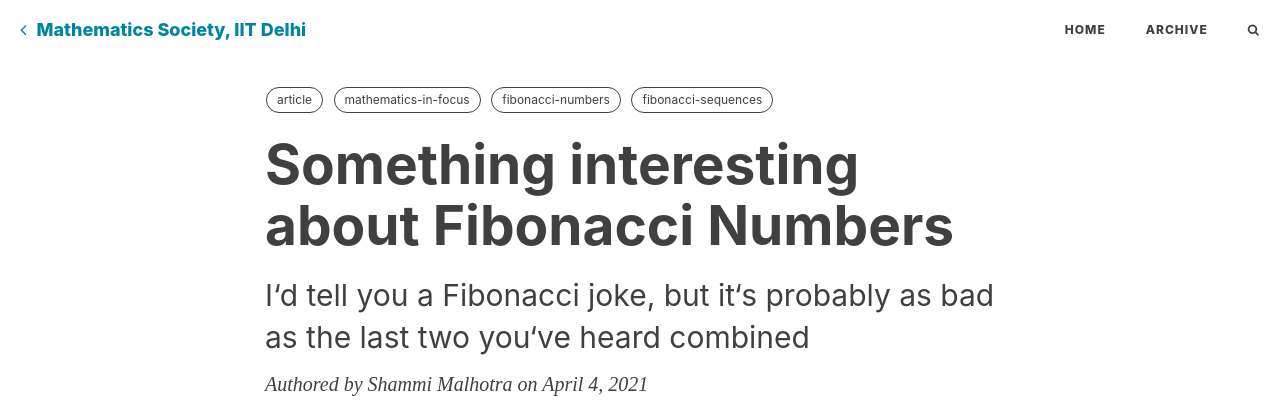
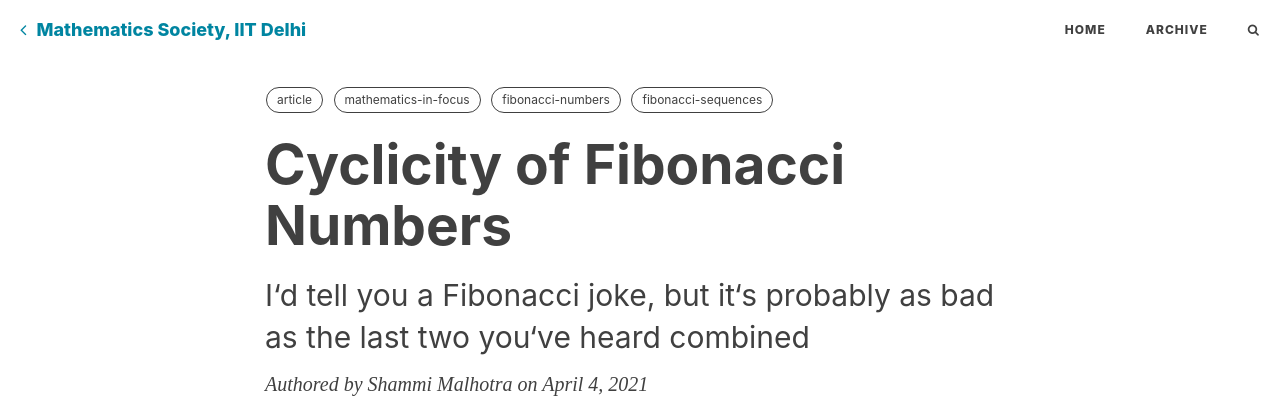
Before and after one commit to mathsociitd/blog, a Jekyll site: the page built from _posts/2021-04-04-fibonacci.md, in a window 1280 px wide and 900 px high, cut to the strip 0-411 px from the top of the window. Built offline with Jekyll 4.4.1, drawn with Linux system fonts in a browser that asks for light colours; nearby versions of some CDN libraries; comment, search, counter and statistics services are not loaded.

Commit message:
change in title

```diff
--- a/_posts/2021-04-04-fibonacci.md
+++ b/_posts/2021-04-04-fibonacci.md
@@ -1,5 +1,5 @@
 ---
-title: "Something interesting about Fibonacci Numbers"
+title: "Cyclicity of Fibonacci Numbers"
 subtitle: "I‘d tell you a Fibonacci joke, but it‘s probably as bad as the last two you‘ve heard combined"
 layout: post
 author: "Shammi Malhotra"
```
